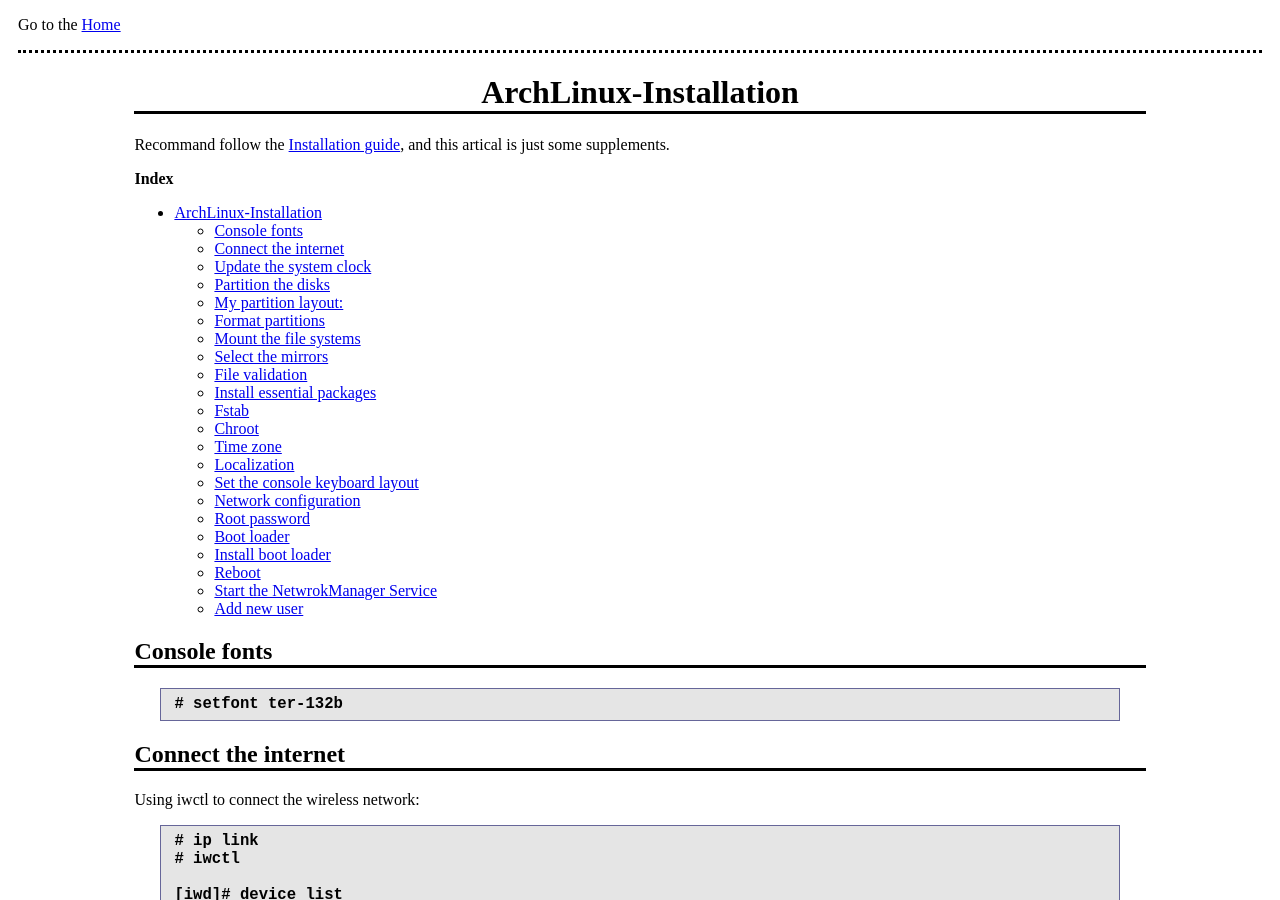
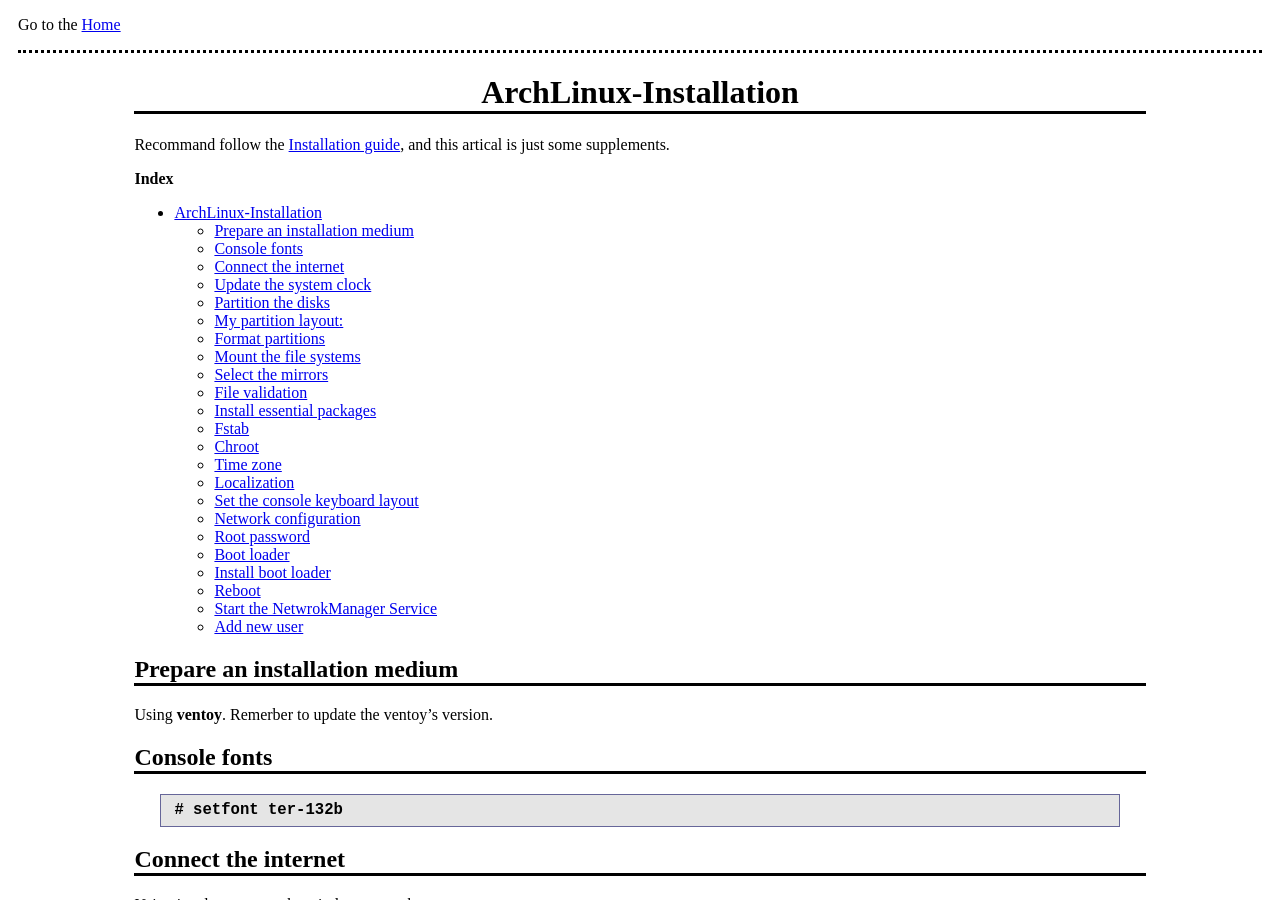
Before and after one commit to WGZ-W/wgz-w.github.io, a Jekyll site: the page built from _posts/ArchLinux/2024-09-24-installation.md, in a window 1280 px wide and 900 px high. Built offline with Jekyll 4.4.1, drawn with Linux system fonts in a browser that asks for light colours.

Commit message:
prepare installation medium
solve the problem which can't boot archlinux from usb disk.
you need to update the ventoy's version

````diff
--- a/_posts/ArchLinux/2024-09-24-installation.md
+++ b/_posts/ArchLinux/2024-09-24-installation.md
@@ -12,6 +12,7 @@
 
 **Index**
 - [ArchLinux-Installation](#archlinux-installation)
+  - [Prepare an installation medium](#prepare-an-installation-medium)
   - [Console fonts](#console-fonts)
   - [Connect the internet](#connect-the-internet)
   - [Update the system clock](#update-the-system-clock)
@@ -35,6 +36,10 @@
   - [Start the NetwrokManager Service](#start-the-netwrokmanager-service)
   - [Add new user](#add-new-user)
 
+
+## Prepare an installation medium
+Using **ventoy**.
+Remerber to update the ventoy's version.
 
 ## Console fonts
 ```
````
